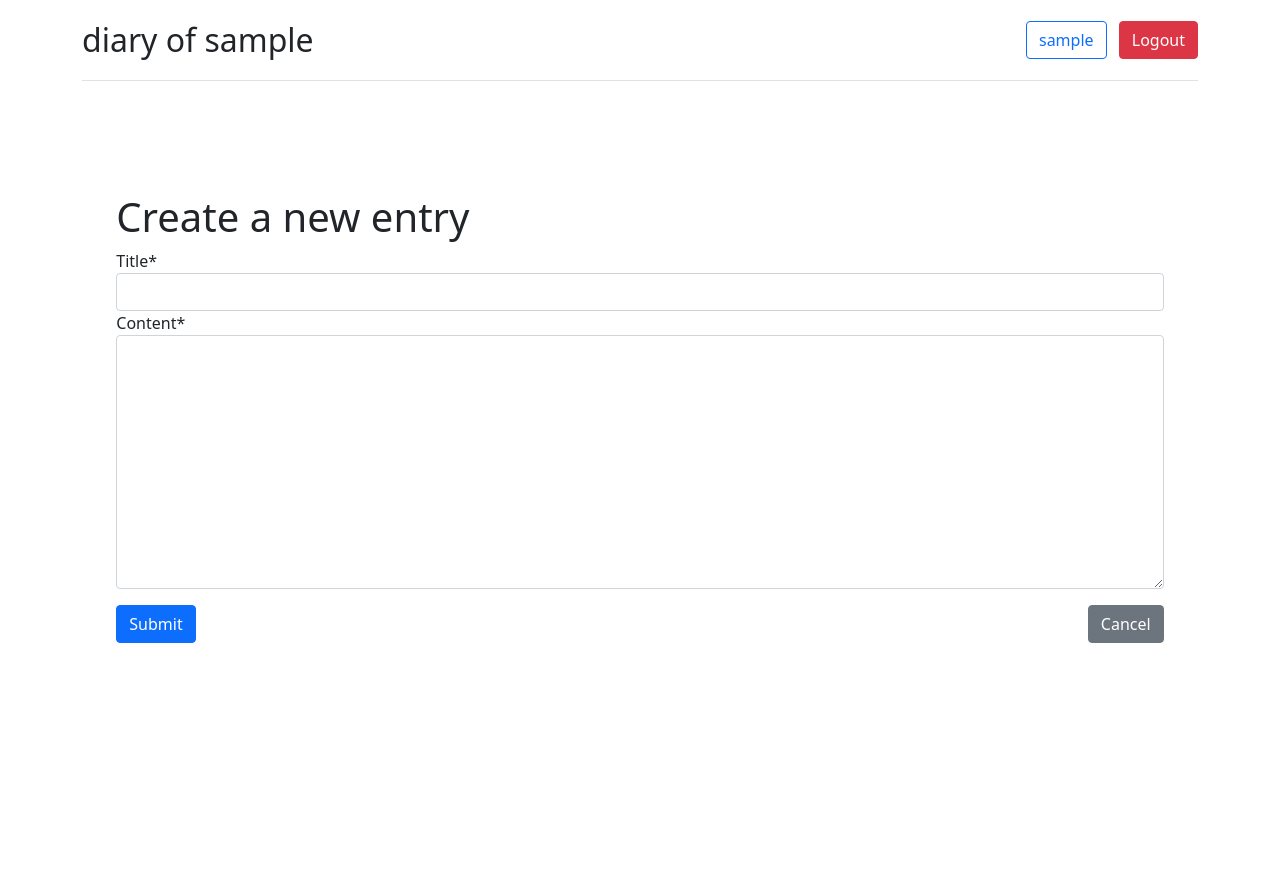
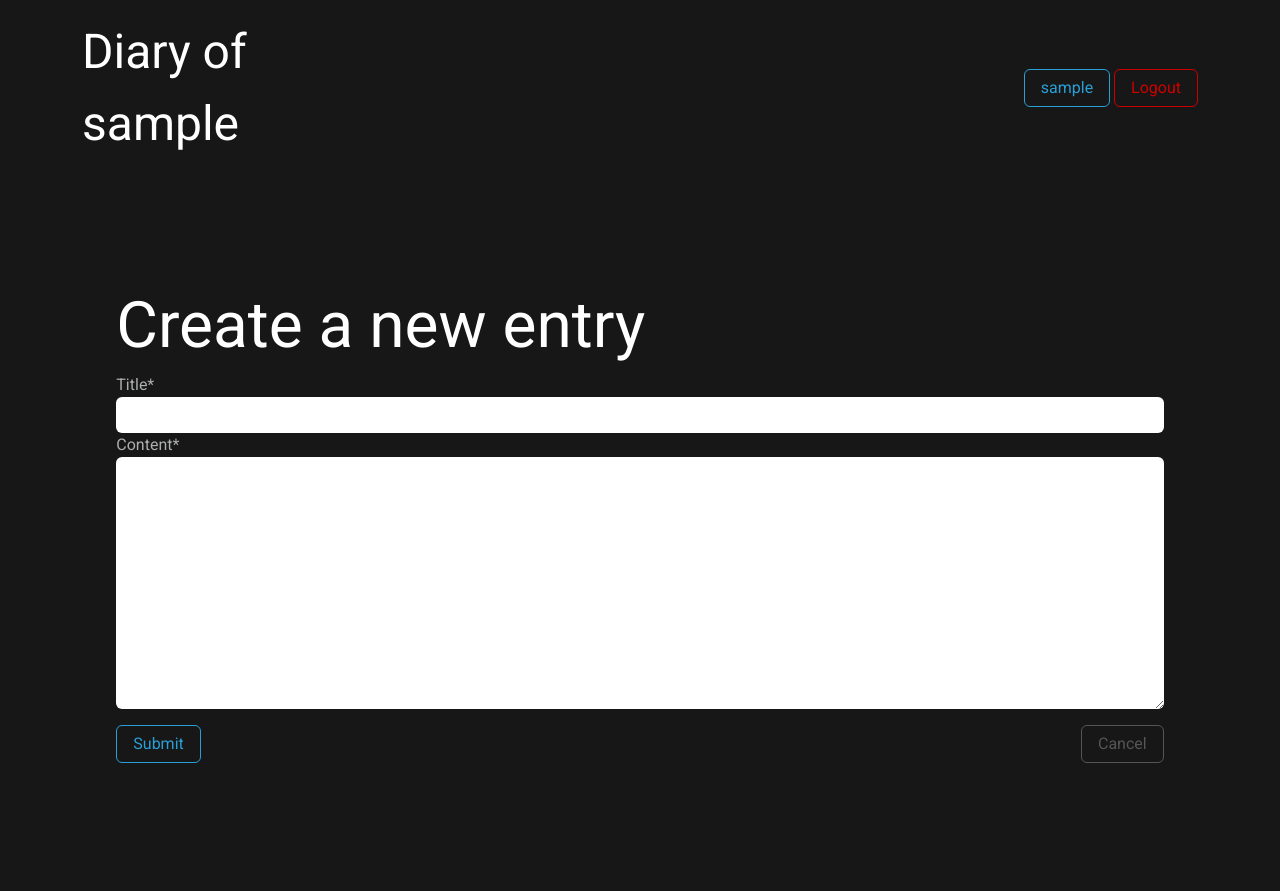
Before and after one commit to alexander-eriksson-dev/diary, a Django app: page /create in a window 1280 px wide. Before the commit the page ends 643 px from the top, so only its background shows below. Run offline with Django 3.2, Linux system fonts and the light colour scheme; the visitor is signed in with stand-in values (Sample User, id 1); some libraries are stand-ins or nearby versions.

Commit message:
New dark-mode styling

```diff
--- a/diary/static/css/diary.css
+++ b/diary/static/css/diary.css
@@ -1,6 +1,8 @@
 /* entries/static/css/diary.css */
 
-/* Messages */
+body {
+  background: #171717 !important;
+}
 
 .messages {
   padding: 0;
@@ -9,7 +11,7 @@
 
 .message {
   width: 100%;
-  background: lightblue;
+  background: #2C3E50;
   padding: 1rem;
   text-align: center;
   margin: 1rem 0;
--- a/entries/templates/entries/base.html
+++ b/entries/templates/entries/base.html
@@ -5,16 +5,16 @@
    <head>
       <meta charset="UTF-8">
       <meta name="viewport" content="width=device-width, initial-scale=1">
-      <link href="https://cdn.jsdelivr.net/npm/bootstrap@5.1.3/dist/css/bootstrap.min.css" rel="stylesheet" integrity="sha384-1BmE4kWBq78iYhFldvKuhfTAU6auU8tT94WrHftjDbrCEXSU1oBoqyl2QvZ6jIW3" crossorigin="anonymous">
+      <link rel="stylesheet" href="https://cdn.jsdelivr.net/npm/bootswatch@5.1.3/dist/cyborg/bootstrap.min.css">
       <link rel="stylesheet" href="{% static 'css/diary.css' %}">
       <link rel="shortcut icon" href="{%  static 'icons/favicon.ico' %}">
-      <title>diary of {{ request.user.username }}</title>
+      <title>Diary of {{ request.user.username }}</title>
    </head>
    <body>
     <div class="container">
-      <header class="d-flex flex-wrap align-items-center justify-content-center justify-content-md-between py-3 mb-4 border-bottom">
-        <a href="/" class="d-flex align-items-center col-md-3 mb-2 mb-md-0 text-dark text-decoration-none">
-          <span class="fs-2">diary of {{ request.user.username }}</span>
+      <header class="d-flex flex-wrap align-items-center justify-content-center justify-content-md-between py-3 mb-4">
+        <a href="/" class="d-flex align-items-center col-md-3 mb-2 mb-md-0 text-white text-decoration-none">
+          <span class="fs-2">Diary of {{ request.user.username }}</span>
         </a>
 
         <ul class="nav col-12 col-md-auto mb-2 justify-content-center mb-md-0">
@@ -23,10 +23,10 @@
 
         <div class="col-md-3 text-end">
           {% if request.user.is_authenticated %}
-          <a href="{% url 'user_profile' username=user.username %}"><button type="button" class="btn btn-outline-primary me-2">{{ request.user.username }}</button></a>
-          <a href="{% url 'logout' %}"><button type="button" class="btn btn-danger">Logout</button></a>
+          <a href="{% url 'user_profile' username=user.username %}"><button type="button" class="btn btn-outline-primary">{{ request.user.username }}</button></a>
+          <a href="{% url 'logout' %}"><button type="button" class="btn btn-outline-danger">Logout</button></a>
           {% else %}
-          <a href="/login"><button type="button" class="btn btn-outline-primary me-2">Login</button></a>
+          <a href="/login"><button type="button" class="btn btn-dark">Login</button></a>
           <a href="/register"><button type="button" class="btn btn-primary">Sign-up</button></a>
           {% endif %}
         </div>
--- a/entries/templates/entries/entry_confirm_delete.html
+++ b/entries/templates/entries/entry_confirm_delete.html
@@ -11,8 +11,8 @@
           </h3>
           </p>
           <div class="button--container">
-            <button class="btn btn-danger" type="submit" value="Confirm">Confirm</button>
-            <a class="btn btn-secondary" href="{% url 'entry-detail' entry.id %}">Cancel</a>
+            <button class="btn btn-outline-danger" type="submit" value="Confirm">Confirm</button>
+            <a class="btn btn-outline-secondary" href="{% url 'entry-detail' entry.id %}">Cancel</a>
           </div>
 
        </form>
--- a/entries/templates/entries/entry_detail.html
+++ b/entries/templates/entries/entry_detail.html
@@ -9,8 +9,8 @@
       <p class="lead mb-6">{{ entry.content }}</p>
       <p class="lead mb-4">Created on {{ entry.date_created|date:'Y-m-d H:i' }}</p>
       <div class="d-grid gap-2 d-sm-flex justify-content-sm-center mb-5">
-        <a class="btn btn-primary btn-lg px-4 me-sm-3" href="{% url 'entry-update' entry.id %}">Edit</a>
-        <a class="btn btn-danger btn-lg px-4" href="{% url 'entry-delete' entry.id %}">Delete</a>
+        <a class="btn btn-outline-primary btn-lg px-4 me-sm-3" href="{% url 'entry-update' entry.id %}">Edit</a>
+        <a class="btn btn-outline-danger btn-lg px-4" href="{% url 'entry-delete' entry.id %}">Delete</a>
       </div>
     </div>
   </div>
--- a/entries/templates/entries/entry_form.html
+++ b/entries/templates/entries/entry_form.html
@@ -13,11 +13,11 @@
     {{ form|crispy }}
     <p>
     <div class="button--container">
-      <button class="btn btn-primary" type="submit" value="Save">Submit</button>
+      <button class="btn btn-outline-primary" type="submit" value="Save">Submit</button>
       {% if entry %}
-      <a class="btn btn-secondary" href="{% url 'entry-detail' entry.id %}">Cancel</a>
+      <a class="btn btn-outline-secondary" href="{% url 'entry-detail' entry.id %}">Cancel</a>
       {% else %}
-      <a class="btn btn-secondary" href="{% url 'entry-list' %}">Cancel</a>
+      <a class="btn btn-outline-secondary" href="{% url 'entry-list' %}">Cancel</a>
       {% endif %}
     </div>
   </p>
--- a/entries/templates/entries/entry_list.html
+++ b/entries/templates/entries/entry_list.html
@@ -3,12 +3,12 @@
 
 {% block content %}
 <a href="{% url 'entry-create' %}">
-    <p><button type="button" class="btn btn-success">Add new entry</button></p>
+    <p><button type="button" class="btn btn-outline-primary">Add new entry</button></p>
   </a>
     {% for entry in entry_list %}
 
     <a href="{% url 'entry-detail' entry.id %}" class="list-group-item list-group-item-action d-flex gap-3 py-3" aria-current="true">
-        <img src="https://github.com/twbs.png" alt="twbs" width="32" height="32" class="rounded-circle flex-shrink-0">
+        <img src="https://i.imgur.com/77d0PiC.png" alt="twbs" width="32" height="32" class="rounded-circle flex-shrink-0">
         <div class="d-flex gap-2 w-100 justify-content-between">
           <div>
             <h6 class="mb-0">{{ entry.title }}</h6>
```
